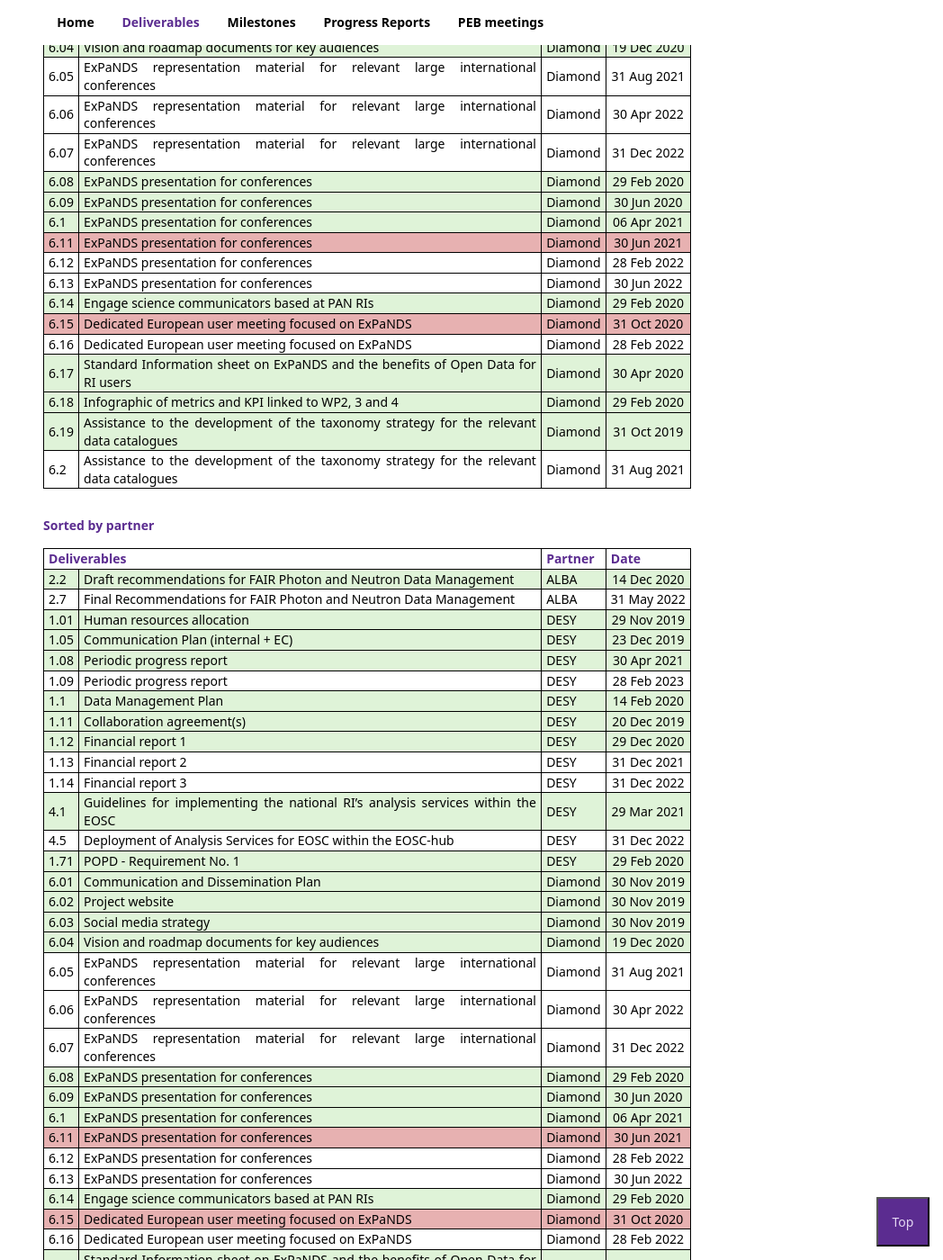
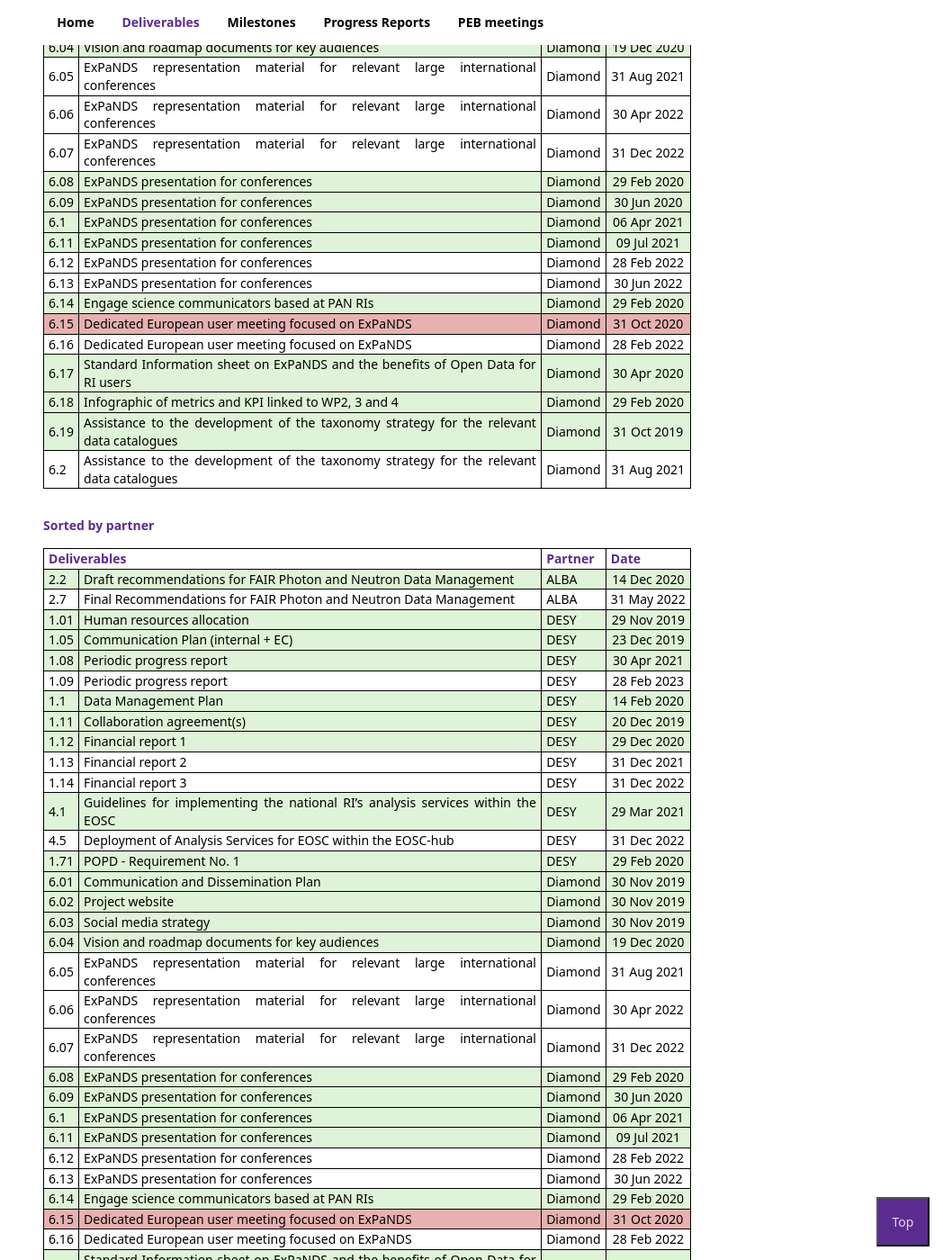
Before and after one commit to ExPaNDS-eu/WP1-reporting, a Jekyll site: the page built from deliverables.html, in a window 1280 px wide and 1400 px high, scrolled down 3042 px. Shown: the whole window at 90% size, without its empty margins (232-1280 px from the left). Built offline with Jekyll 4.4.1, drawn with Linux system fonts in a browser that asks for light colours; some of the changed text lies outside the part shown.

Commit message:
delivery of d6.11

```diff
--- a/_data/deliverables.yml
+++ b/_data/deliverables.yml
@@ -304,8 +304,7 @@
 - id: 6.11
   name: ExPaNDS presentation for conferences
   partner: Diamond
-  date: 2021-06-30
-  status: late
+  date: 2021-07-09
 
 - id: 6.12
   name: ExPaNDS presentation for conferences
```
